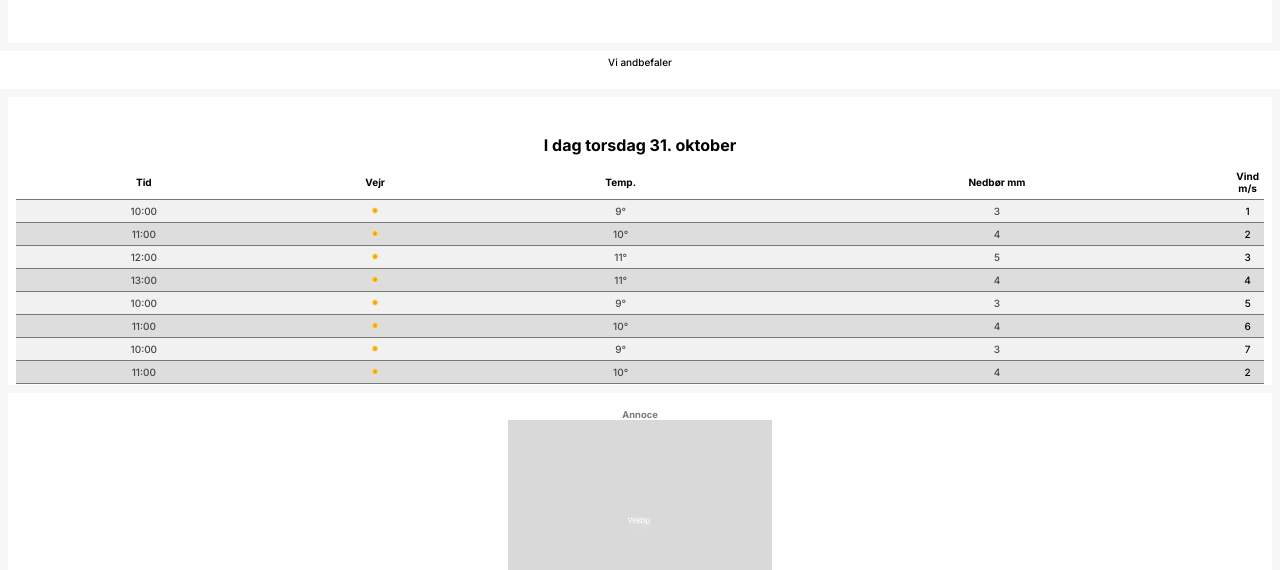
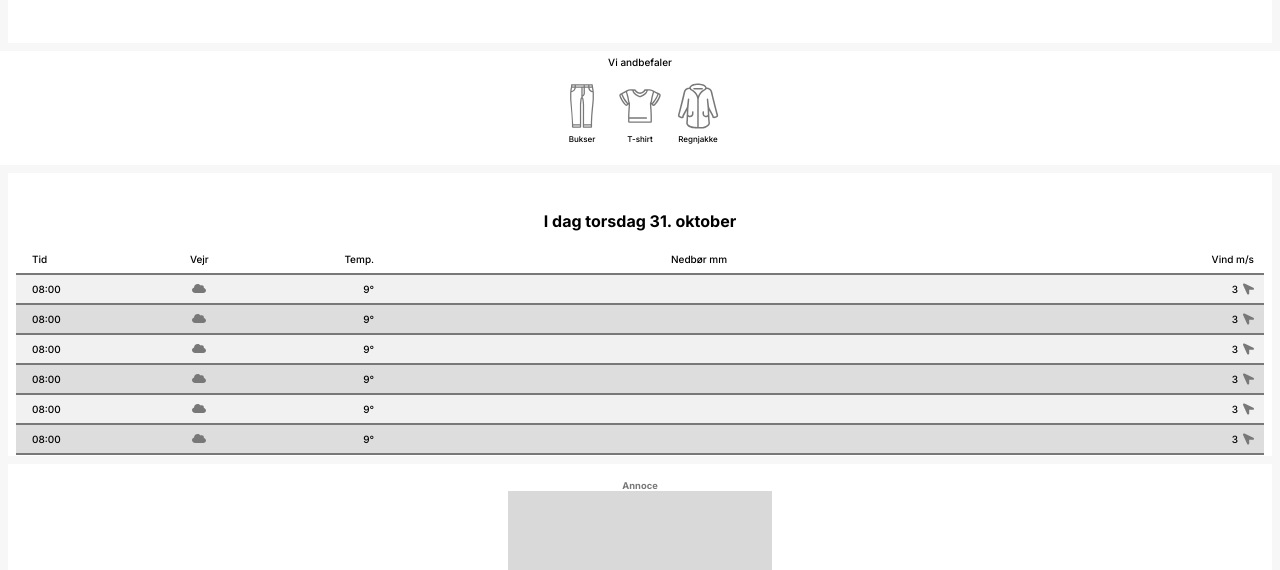
Before and after one commit to ValleyhouseJ/TwoAndAHalfMen, a plain HTML site: page index.html in a window 1280 px wide. Shown: the part 230-800 px from the top of the page. Drawn offline with Linux system fonts and the light colour scheme; no server answers.

Commit message:
Combined temporary html and css with existing js

```diff
--- a/index.html
+++ b/index.html
@@ -39,7 +39,8 @@
                     </div>
                 </div>
                 <div id="col-2">
-                    <img id="weather-icon-img" src="upload/svg/cloude-and-sunny-icon.svg" alt="Skyet og lidt sol ikon." width="96" />
+                    <img id="weather-icon-img" src="upload/svg/cloude-and-sunny-icon.svg" alt="Skyet og lidt sol ikon."
+                        width="96" />
                 </div>
                 <div id="col-3">
                     <div class="local-parametor-container">
@@ -54,103 +55,145 @@
         <section id="clothing-recommendations-section">
             <div id="row-5">
                 <h3 class="we-recommend-title">Vi andbefaler</h3>
+                <div id="recommend-clothing-container">
+                    <div id="clothing-wrapper">
+                        <div id="clothing-box">
+                            <img src="upload/svg/women-s-jeans (8).svg" alt="Bukser, tegnet som et ikon." />
+                            <p id="clothing-name">Bukser</p>
+                        </div>
+                        <div id="clothing-box">
+                            <img src="upload/svg/shirt (1).svg" alt="Bukser, tegnet som et ikon." />
+                            <p id="clothing-name">T-shirt</p>
+                        </div>
+                        <div id="clothing-box">
+                            <img src="upload/svg/a-raincoat- (3).svg" alt="Bukser, tegnet som et ikon." />
+                            <p id="clothing-name">Regnjakke</p>
+                        </div>
+                    </div>
+                </div>
             </div>
         </section>
-        <section class="time-container">
-            <div id="date">I dag 31. oktober</div>
-            <table>
+        <section id="overview-todays-weather-section">
+            <div id="row-6">
+                <h2 id="date">I dag 69. oktober</h2>
+            </div>
+            <div class="table-container-todays-weather">
+                <table class="weather-table">
                     <thead>
                         <tr>
-                        <th>Tid</th>
-                        <th>Vejr</th>
-                        <th>Temp.</th>
-                        <th>Nedbør mm</th>
-                        <th>Vind m/s</th>
+                            <th class="time-title">Tid</th>
+                            <th class="weather-title">Vejr</th>
+                            <th class="temp-title">Temp.</th>
+                            <th class="amount-of-rainfall-title">Nedbør mm</th>
+                            <th class="wind-m-s-title">Vind m/s</th>
                         </tr>
                     </thead>
                     <tbody>
-                    <tr class="line-light">
-                        <td class="time-box">10:00</td>
-                        <td class="weather-box">
-                            <img class="time-icon-img" src="./svg/clearsky_day.svg" alt="Weather Icon" width="14"
-                                height="9">
+                        <tr>
+                            <td class="todays-hours-info">
+                                <p class="hours">08:00</p>
                             </td>
-                        <td class="temperature-box">9°</td>
-                        <td class="number">3</td>
-                        <td class="dot">1</td>
+                            <td class="weather-info-hours">
+                                <img src="upload/svg/clouded-small-icon.svg" alt="" />
+                            </td>
+                            <td class="weather-info-hours">
+                                <p class="temp">9°</p>
+                            </td>
+                            <td class="weather-info-hours"></td>
+                            <td class="weather-info-hours weather-info-hourly-wind-speed">
+                                <p class="hourly-wind-speed">3</p>
+                                <img src="upload/svg/wind-direction-icon.svg" alt="Vind retning ikon" />
+                            </td>
                         </tr>
-                    <tr class="line-dark">
-                        <td class="time-box">11:00</td>
-                        <td class="weather-box">
-                            <img class="time-icon-img" src="./svg/clearsky_day.svg" alt="Weather Icon" width="14"
-                                height="9">
+                        <!-- Gentag denne række for hver dag -->
+                        <tr>
+                            <td class="todays-hours-info">
+                                <p class="hours">08:00</p>
                             </td>
-                        <td class="temperature-box">10°</td>
-                        <td class="number">4</td>
-                        <td class="dot">2</td>
+                            <td class="weather-info-hours">
+                                <img src="upload/svg/clouded-small-icon.svg" alt="" />
+                            </td>
+                            <td class="weather-info-hours">
+                                <p class="temp">9°</p>
+                            </td>
+                            <td class="weather-info-hours"></td>
+                            <td class="weather-info-hours weather-info-hourly-wind-speed">
+                                <p class="hourly-wind-speed">3</p>
+                                <img src="upload/svg/wind-direction-icon.svg" alt="Vind retning ikon" />
+                            </td>
                         </tr>
-                    <tr class="line-light">
-                        <td class="time-box">12:00</td>
-                        <td class="weather-box">
-                            <img class="time-icon-img" src="./svg/clearsky_day.svg" alt="Weather Icon" width="14"
-                                height="9">
+                        <!-- Gentag denne række for hver dag -->
+                        <tr>
+                            <td class="todays-hours-info">
+                                <p class="hours">08:00</p>
                             </td>
-                        <td class="temperature-box">11°</td>
-                        <td class="number">5</td>
-                        <td class="dot">3</td>
+                            <td class="weather-info-hours">
+                                <img src="upload/svg/clouded-small-icon.svg" alt="" />
+                            </td>
+                            <td class="weather-info-hours">
+                                <p class="temp">9°</p>
+                            </td>
+                            <td class="weather-info-hours"></td>
+                            <td class="weather-info-hours weather-info-hourly-wind-speed">
+                                <p class="hourly-wind-speed">3</p>
+                                <img src="upload/svg/wind-direction-icon.svg" alt="Vind retning ikon" />
+                            </td>
                         </tr>
-                    <tr class="line-dark">
-                        <td class="time-box">13:00</td>
-                        <td class="weather-box">
-                            <img class="time-icon-img" src="./svg/clearsky_day.svg" alt="Weather Icon" width="14"
-                                height="9">
+                        <!-- Gentag denne række for hver dag -->
+                        <tr>
+                            <td class="todays-hours-info">
+                                <p class="hours">08:00</p>
                             </td>
-                        <td class="temperature-box">11°</td>
-                        <td class="number">4</td>
-                        <td class="dot">4</td>
+                            <td class="weather-info-hours">
+                                <img src="upload/svg/clouded-small-icon.svg" alt="" />
+                            </td>
+                            <td class="weather-info-hours">
+                                <p class="temp">9°</p>
+                            </td>
+                            <td class="weather-info-hours"></td>
+                            <td class="weather-info-hours weather-info-hourly-wind-speed">
+                                <p class="hourly-wind-speed">3</p>
+                                <img src="upload/svg/wind-direction-icon.svg" alt="Vind retning ikon" />
+                            </td>
                         </tr>
-                    <tr class="line-light">
-                        <td class="time-box">10:00</td>
-                        <td class="weather-box">
-                            <img class="time-icon-img" src="./svg/clearsky_day.svg" alt="Weather Icon" width="14"
-                                height="9">
+                        <!-- Gentag denne række for hver dag -->
+                        <tr>
+                            <td class="todays-hours-info">
+                                <p class="hours">08:00</p>
                             </td>
-                        <td class="temperature-box">9°</td>
-                        <td class="number">3</td>
-                        <td class="dot">5</td>
+                            <td class="weather-info-hours">
+                                <img src="upload/svg/clouded-small-icon.svg" alt="" />
+                            </td>
+                            <td class="weather-info-hours">
+                                <p class="temp">9°</p>
+                            </td>
+                            <td class="weather-info-hours"></td>
+                            <td class="weather-info-hours weather-info-hourly-wind-speed">
+                                <p class="hourly-wind-speed">3</p>
+                                <img src="upload/svg/wind-direction-icon.svg" alt="Vind retning ikon" />
+                            </td>
                         </tr>
-                    <tr class="line-dark">
-                        <td class="time-box">11:00</td>
-                        <td class="weather-box">
-                            <img class="time-icon-img" src="./svg/clearsky_day.svg" alt="Weather Icon" width="14"
-                                height="9">
+                        <!-- Gentag denne række for hver dag -->
+                        <tr>
+                            <td class="todays-hours-info">
+                                <p class="hours">08:00</p>
                             </td>
-                        <td class="temperature-box">10°</td>
-                        <td class="number">4</td>
-                        <td class="dot">6</td>
+                            <td class="weather-info-hours">
+                                <img src="upload/svg/clouded-small-icon.svg" alt="" />
+                            </td>
+                            <td class="weather-info-hours">
+                                <p class="temp">9°</p>
+                            </td>
+                            <td class="weather-info-hours"></td>
+                            <td class="weather-info-hours weather-info-hourly-wind-speed">
+                                <p class="hourly-wind-speed">3</p>
+                                <img src="upload/svg/wind-direction-icon.svg" alt="Vind retning ikon" />
+                            </td>
                         </tr>
-                    <tr class="line-light">
-                        <td class="time-box">10:00</td>
-                        <td class="weather-box">
-                            <img class="time-icon-img" src="./svg/clearsky_day.svg" alt="Weather Icon" width="14"
-                                height="9">
-                        </td>
-                        <td class="temperature-box">9°</td>
-                        <td class="number">3</td>
-                        <td class="dot">7</td>
-                    </tr>
-                    <tr class="line-dark">
-                        <td class="time-box">11:00</td>
-                        <td class="weather-box">
-                            <img class="time-icon-img" src="./svg/clearsky_day.svg" alt="Weather Icon" width="14"
-                                height="9">
-                        </td>
-                        <td class="temperature-box">10°</td>
-                        <td class="number">4</td>
-                        <td class="dot">2</td>
-                    </tr>
+                        <!-- Gentag denne række for hver dag -->
                     </tbody>
                 </table>
+            </div>
         </section>
         <section id="advertisement-section">
             <h3>Annoce</h3>
--- a/script.js
+++ b/script.js
@@ -92,21 +92,41 @@ function updateHTMLWithForecastData() {
         let weatherSymbol = forecastData.properties.timeseries[0].data.next_1_hours.summary.symbol_code;
 
         // Update temperature
-        document.querySelector(".temperature").textContent = `${temperature}°`;
-        document.querySelector(".temperature-feels-like").textContent = `Føles som ${apparentTemperature}°`;
+        const temperatureElement = document.querySelector(".temperature");
+        if (temperatureElement) {
+            temperatureElement.textContent = `${temperature}°`;
+        }
+
+        const feelsLikeElement = document.querySelector(".temperature-feels-like");
+        if (feelsLikeElement) {
+            feelsLikeElement.textContent = `Føles som ${apparentTemperature}°`;
+        }
 
         // Update additional information
-        document.querySelector(".wind-speed").textContent = `${windSpeed} m/s`;
-        document.querySelector(".amount-of-rainfall-mm").textContent = `${precipitation} mm`;
-        document.querySelector(".uv-index").textContent = `${uvIndex} UV`;
+        const windSpeedElement = document.querySelector(".wind-speed");
+        if (windSpeedElement) {
+            windSpeedElement.textContent = `${windSpeed} m/s`;
+        }
+
+        const precipitationElement = document.querySelector(".amount-of-rainfall-mm");
+        if (precipitationElement) {
+            precipitationElement.textContent = `${precipitation} mm`;
+        }
+
+        const uvIndexElement = document.querySelector(".uv-index");
+        if (uvIndexElement) {
+            uvIndexElement.textContent = `${uvIndex} UV`;
+        }
 
         // Update weather icon
         const weatherIconImg = document.querySelector("#weather-icon-img");
+        if (weatherIconImg) {
             weatherIconImg.src = `./svg/${weatherSymbol}.svg`;
             weatherIconImg.alt = `Ikon for ${weatherSymbol}`;
+        }
 
         // Update time-container with forecast data for each time slot
-        const timeRows = document.querySelectorAll(".time-container tbody tr");
+        const timeRows = document.querySelectorAll(".weather-table tbody tr");
         forecastData.properties.timeseries.slice(0, timeRows.length).forEach((timeseries, index) => {
             const time = new Date(timeseries.time).toLocaleTimeString([], { hour: "2-digit", minute: "2-digit" });
             const temp = timeseries.data.instant.details.air_temperature;
@@ -115,12 +135,36 @@ function updateHTMLWithForecastData() {
             const symbol = timeseries.data.next_1_hours ? timeseries.data.next_1_hours.summary.symbol_code : "clearsky_day";
 
             const row = timeRows[index];
-            row.querySelector(".time-box").textContent = time;
-            row.querySelector(".time-icon-img").setAttribute("src", `./svg/${symbol}.svg`);
-            row.querySelector(".time-icon-img").setAttribute("alt", `Weather Icon for ${symbol}`);
-            row.querySelector(".temperature-box").textContent = `${temp}°`;
-            row.querySelector(".number").textContent = precip;
-            row.querySelector(".dot").textContent = wind;
+            if (row) {
+                const hoursElement = row.querySelector(".hours");
+                if (hoursElement) {
+                    hoursElement.textContent = time;
+                }
+
+                const weatherIconElement = row.querySelector(".weather-info-hours img");
+                if (weatherIconElement) {
+                    weatherIconElement.setAttribute("src", `./svg/${symbol}.svg`);
+                    weatherIconElement.setAttribute("alt", `Weather Icon for ${symbol}`);
+                    weatherIconElement.setAttribute("width", `20`);
+                }
+
+                const tempElement = row.querySelector(".temp");
+                if (tempElement) {
+                    tempElement.textContent = `${temp}°`;
+                }
+
+                const precipElement = row.querySelectorAll(".weather-info-hours")[2];
+                if (precipElement) {
+                    const precipP = document.createElement("p");
+                    precipP.textContent = `${precip} mm`;
+                    precipElement.appendChild(precipP);
+                }
+
+                const windSpeedElement = row.querySelector(".hourly-wind-speed");
+                if (windSpeedElement) {
+                    windSpeedElement.textContent = `${wind} m/s`;
+                }
+            }
         });
 
         // Get the current day index (0 for Sunday, 1 for Monday)
@@ -128,7 +172,6 @@ function updateHTMLWithForecastData() {
         const days = ["Søndag", "Mandag", "Tirsdag", "Onsdag", "Torsdag", "Fredag", "Lørdag"];
 
         // Generate the array of days starting from the current day using map function with modulus to wrap around the week
-        // _ is a placeholder for the value.
         const orderedDays = Array.from({ length: 7 }, (_, i) => days[(todayIndex + i) % 7]);
 
         // Update daily forecast data for the next 7 days in the overview table with forecast data for each time slot
@@ -144,15 +187,31 @@ function updateHTMLWithForecastData() {
 
             if (dayIndex < dailyRows.length) {
                 const row = dailyRows[dayIndex];
+                if (row) {
                     if (timeOfDayIndex === 0) {
-                    row.querySelector(".day").textContent = orderedDays[dayIndex];
-                    row.querySelector(".temp").textContent = `${temp}°`;
-                    row.querySelector(".wind-speed").textContent = `${windSpeed} m/s`;
+                        const dayElement = row.querySelector(".day");
+                        if (dayElement) {
+                            dayElement.textContent = orderedDays[dayIndex];
                         }
+
+                        const tempElement = row.querySelector(".temp");
+                        if (tempElement) {
+                            tempElement.textContent = `${temp}°`;
+                        }
+
+                        const windSpeedElement = row.querySelector(".wind-speed");
+                        if (windSpeedElement) {
+                            windSpeedElement.textContent = `${windSpeed} m/s`;
+                        }
+                    }
+
                     const weatherIcons = row.querySelectorAll(".weather-icon img");
+                    if (weatherIcons[timeOfDayIndex]) {
                         weatherIcons[timeOfDayIndex].setAttribute("src", `./svg/${symbol}.svg`);
                         weatherIcons[timeOfDayIndex].setAttribute("alt", `Weather Icon for ${symbol}`);
                         weatherIcons[timeOfDayIndex].setAttribute("width", `34`);
+                    }
+                }
             }
         });
     }
```
Lines whose indentation alone changed are shown as unchanged.
